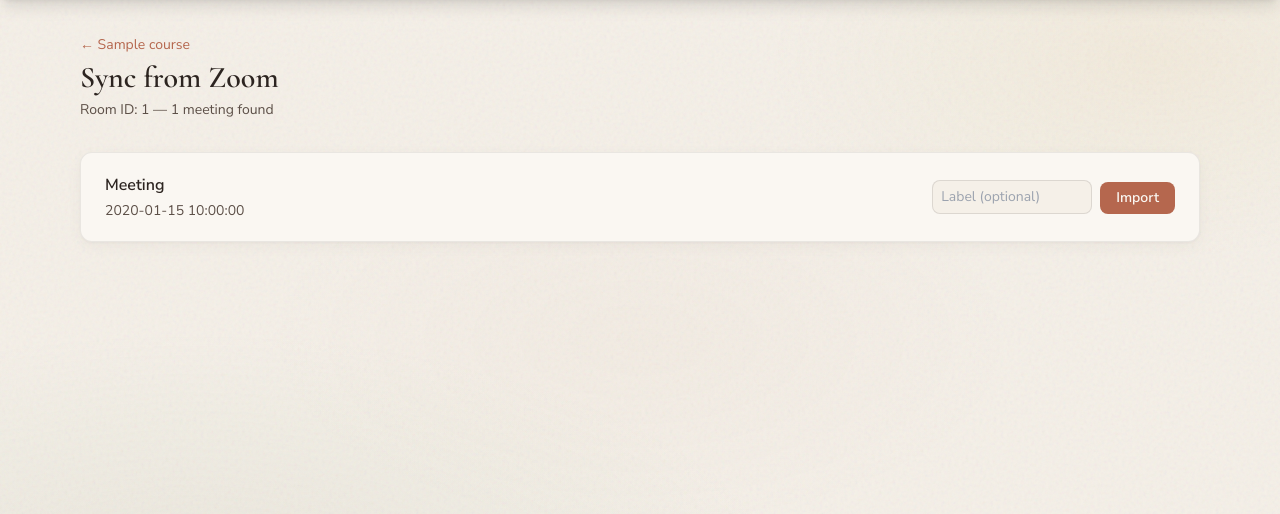
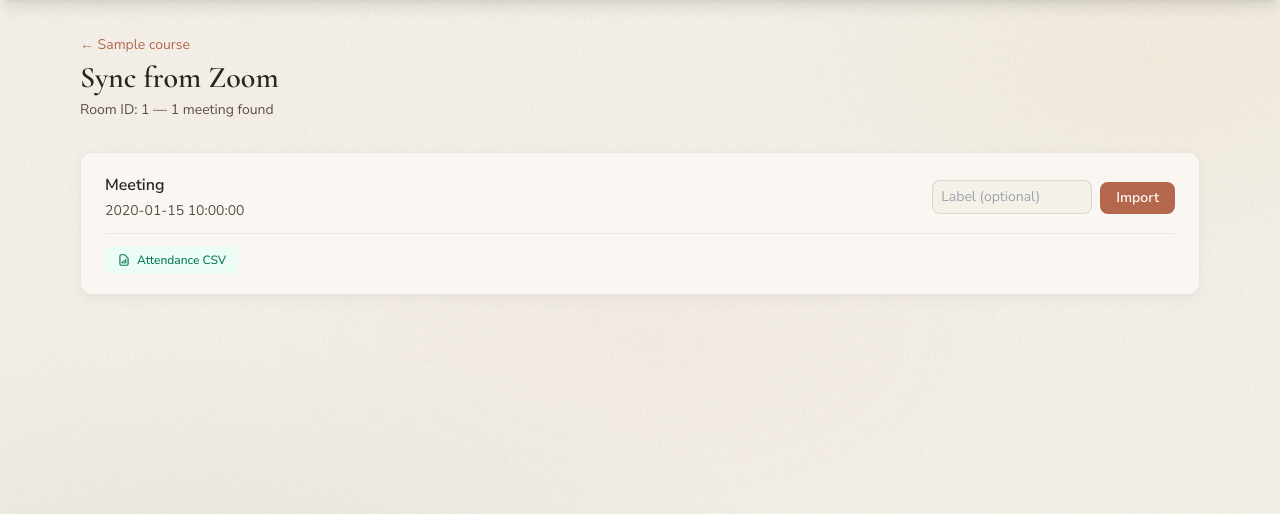
Before and after one commit to sagerock/cfaattendance, a Flask app: template templates/zoom_sync.html in a window 1280 px wide. Shown: the part 60-574 px from the top of the page. Run offline with Flask 3, Linux system fonts and the light colour scheme; the visitor is signed in with stand-in values (Sample User, id 1); tables that the repository leaves empty hold one stand-in row (values such as "Sample post"); the template is opened without the code that fills it: values that come from a table or form of the project are taken from there, most other values are stand-ins (such as "Sample title", 1, 10 or a date in 2020); some libraries are stand-ins or nearby versions.

Commit message:
Add Attendance CSV download to Zoom sync screen
Co-Authored-By: Claude Sonnet 4.6 <noreply@anthropic.com>

```diff
--- a/templates/zoom_sync.html
+++ b/templates/zoom_sync.html
@@ -44,6 +44,8 @@
 <script>
 const REC_DOWNLOAD_BASE = "{{ url_for('sessions.zoom_recording_download', url='__URL__') }}";
 
+const REC_ATTENDANCE_URL = "{{ url_for('reports.export_attendance', course_id=course.id) }}";
+
 const recStyles = {
     MP4:  {bg: 'bg-terra/10 text-terra hover:bg-terra/20', icon: '<svg class="w-3.5 h-3.5" fill="none" stroke="currentColor" viewBox="0 0 24 24"><path stroke-linecap="round" stroke-linejoin="round" stroke-width="2" d="M15 10l4.553-2.276A1 1 0 0121 8.618v6.764a1 1 0 01-1.447.894L15 14M5 18h8a2 2 0 002-2V8a2 2 0 00-2-2H5a2 2 0 00-2 2v8a2 2 0 002 2z"></path></svg>'},
     M4A:  {bg: 'bg-sky-100 text-sky-700 hover:bg-sky-200', icon: '<svg class="w-3.5 h-3.5" fill="none" stroke="currentColor" viewBox="0 0 24 24"><path stroke-linecap="round" stroke-linejoin="round" stroke-width="2" d="M9 19V6l12-3v13M9 19c0 1.105-1.343 2-3 2s-3-.895-3-2 1.343-2 3-2 3 .895 3 2zm12-3c0 1.105-1.343 2-3 2s-3-.895-3-2 1.343-2 3-2 3 .895 3 2zM9 10l12-3"></path></svg>'},
@@ -51,9 +53,9 @@ const recStyles = {
     _default: {bg: 'bg-sand text-ink-light hover:bg-sand-dark', icon: '<svg class="w-3.5 h-3.5" fill="none" stroke="currentColor" viewBox="0 0 24 24"><path stroke-linecap="round" stroke-linejoin="round" stroke-width="2" d="M12 10v6m0 0l-3-3m3 3l3-3m2 8H7a2 2 0 01-2-2V5a2 2 0 012-2h5.586a1 1 0 01.707.293l5.414 5.414a1 1 0 01.293.707V19a2 2 0 01-2 2z"></path></svg>'},
 };
 
+const csvIcon = '<svg class="w-3.5 h-3.5" fill="none" stroke="currentColor" viewBox="0 0 24 24"><path stroke-linecap="round" stroke-linejoin="round" stroke-width="2" d="M9 17v-2m3 2v-4m3 4v-6m2 10H7a2 2 0 01-2-2V5a2 2 0 012-2h5.586a1 1 0 01.707.293l5.414 5.414a1 1 0 01.293.707V19a2 2 0 01-2 2z"></path></svg>';
+
 function renderRecordings(container, recordings) {
-    if (!recordings.length) return;
-    container.closest('.meeting-recordings').classList.remove('hidden');
     recordings.forEach(rec => {
         const style = recStyles[rec.file_type] || recStyles._default;
         const url = REC_DOWNLOAD_BASE.replace('__URL__', encodeURIComponent(rec.download_url));
@@ -62,6 +64,10 @@ function renderRecordings(container, recordings) {
             `<a href="${url}" class="inline-flex items-center gap-1.5 text-xs font-body font-medium px-3 py-1.5 rounded-lg ${style.bg} transition" target="_blank" rel="noopener">${style.icon} ${rec.file_type}${size}</a>`
         );
     });
+    container.insertAdjacentHTML('beforeend',
+        `<a href="${REC_ATTENDANCE_URL}" class="inline-flex items-center gap-1.5 text-xs font-body font-medium px-3 py-1.5 rounded-lg bg-emerald-50 text-emerald-700 hover:bg-emerald-100 transition">${csvIcon} Attendance CSV</a>`
+    );
+    container.closest('.meeting-recordings').classList.remove('hidden');
 }
 
 // Load details for each meeting card, staggered to respect rate limits
```
